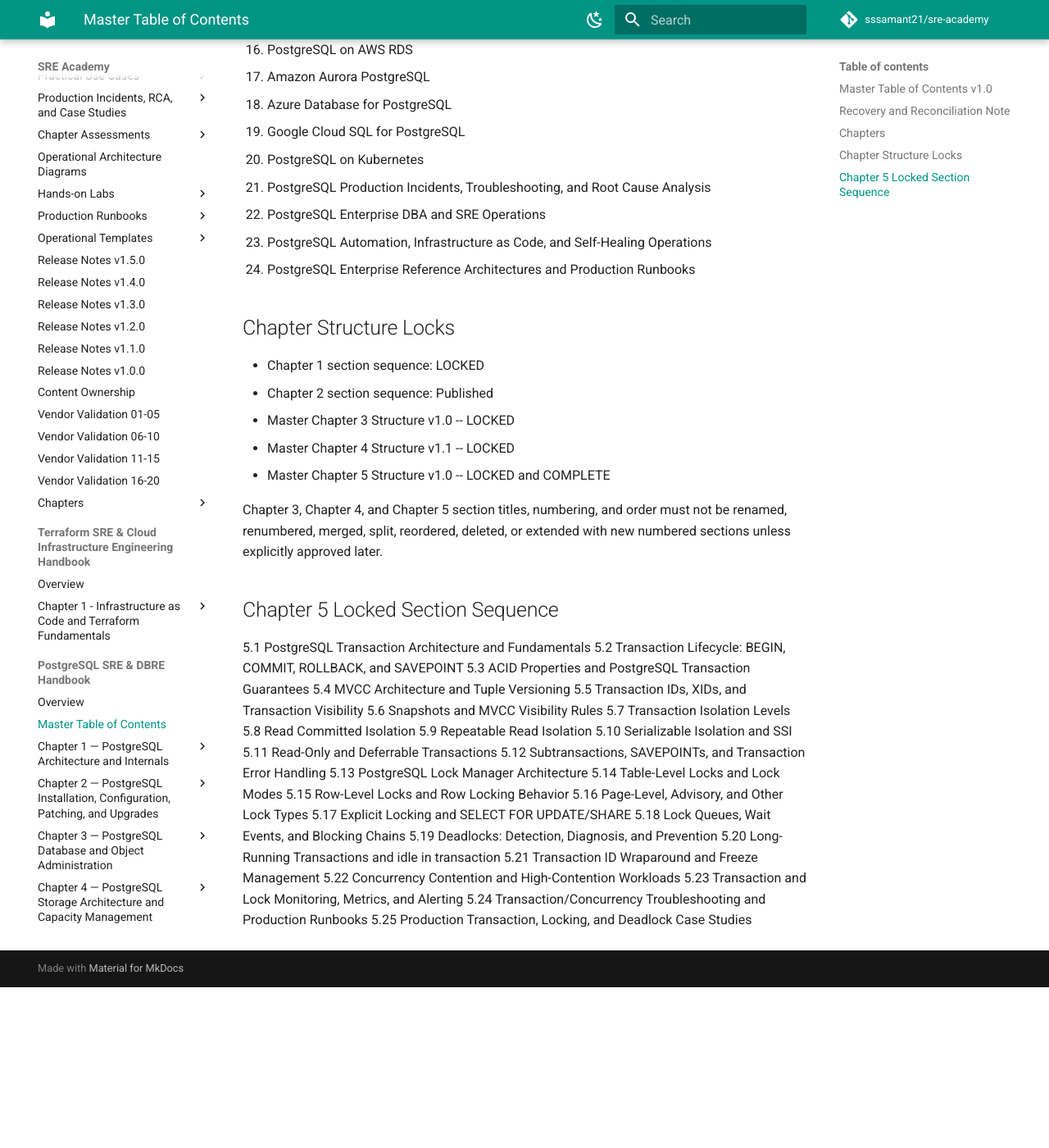
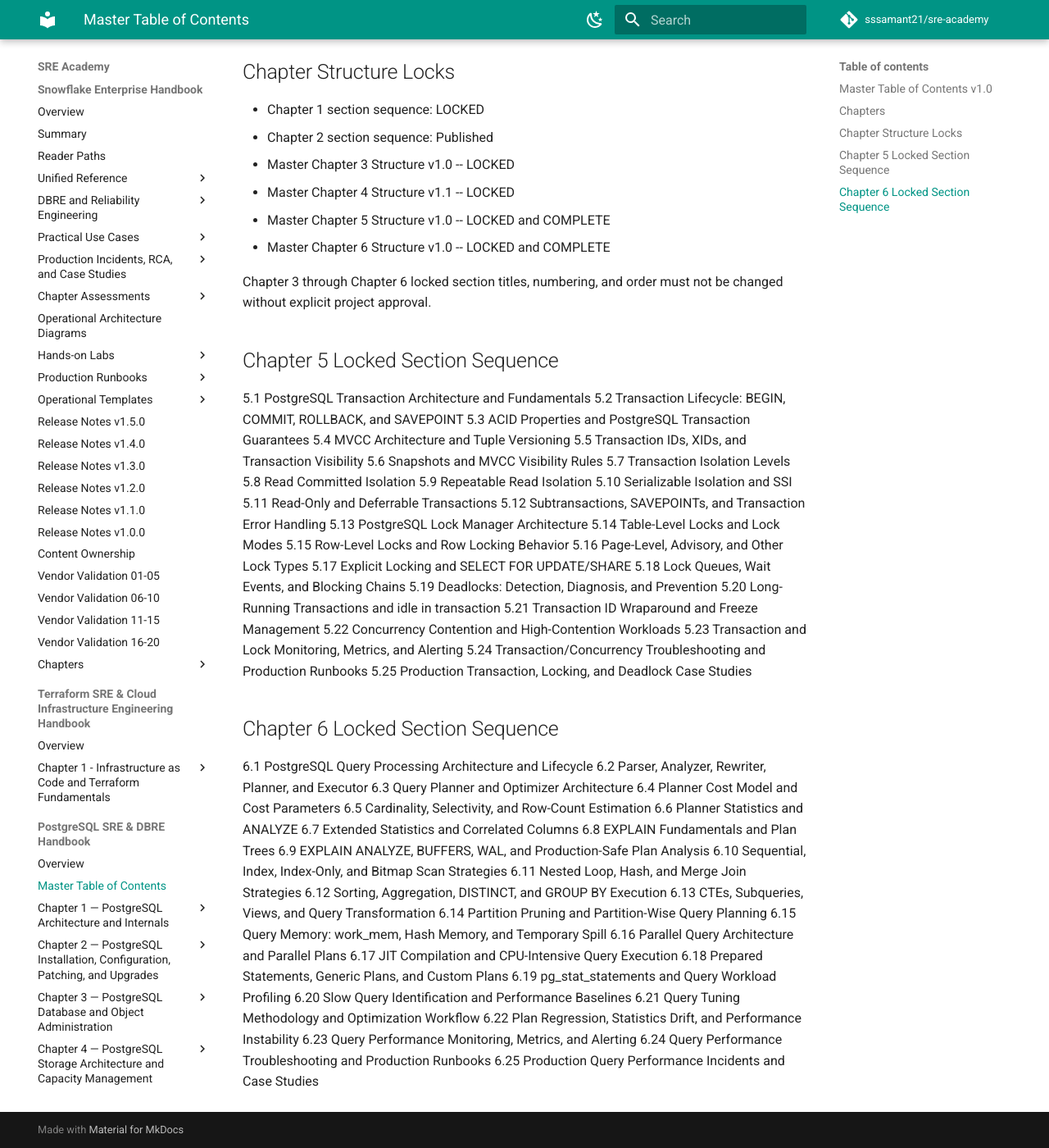
Before and after one commit to sssamant21/sre-academy, an MkDocs documentation site: the page built from docs/books/postgresql-sre-dbre-handbook/MASTER_TOC.md, in a window 1280 px wide and 1400 px high, scrolled down 1208 px. Shown: the whole window at 82% size. Built offline with MkDocs 1.6.1 and Material for MkDocs 9.7.7, drawn with Linux system fonts in a browser that asks for light colours; comment, search, counter and statistics services are not loaded; before the commit the page ends 2412 px from its top, so only the background shows below that; some of the changed text lies outside the part shown.

Commit message:
docs(postgres): lock and complete chapter 6 structure

```diff
--- a/docs/books/postgresql-sre-dbre-handbook/MASTER_TOC.md
+++ b/docs/books/postgresql-sre-dbre-handbook/MASTER_TOC.md
@@ -5,12 +5,6 @@
 Status: LOCKED
 
 This 24-chapter structure is the authoritative source of truth for the PostgreSQL SRE & DBRE Handbook. Chapter names, numbering, or ordering must not be changed without explicit project approval.
-
-## Recovery and Reconciliation Note
-
-Repository history, merged PR evidence, and current handbook files verify Chapter 1 as `PostgreSQL Architecture and Internals` and verify the locked Chapter 1 section sequence from 1.1 through 1.24.
-
-The original historical Master TOC v1.0 file was not recoverable from the current repository, reachable git history, branches, deleted files, or PR metadata. Chapters 2 through 24 are therefore preserved here from the project-approved reconciliation list supplied on 2026-08-17. If an older approved Master TOC artifact is later recovered, that historical evidence takes precedence for exact wording.
 
 ## Chapters
 
@@ -46,8 +40,9 @@
 - Master Chapter 3 Structure v1.0 -- LOCKED
 - Master Chapter 4 Structure v1.1 -- LOCKED
 - Master Chapter 5 Structure v1.0 -- LOCKED and COMPLETE
+- Master Chapter 6 Structure v1.0 -- LOCKED and COMPLETE
 
-Chapter 3, Chapter 4, and Chapter 5 section titles, numbering, and order must not be renamed, renumbered, merged, split, reordered, deleted, or extended with new numbered sections unless explicitly approved later.
+Chapter 3 through Chapter 6 locked section titles, numbering, and order must not be changed without explicit project approval.
 
 ## Chapter 5 Locked Section Sequence
 
@@ -76,3 +71,31 @@
 5.23 Transaction and Lock Monitoring, Metrics, and Alerting
 5.24 Transaction/Concurrency Troubleshooting and Production Runbooks
 5.25 Production Transaction, Locking, and Deadlock Case Studies
+
+## Chapter 6 Locked Section Sequence
+
+6.1 PostgreSQL Query Processing Architecture and Lifecycle
+6.2 Parser, Analyzer, Rewriter, Planner, and Executor
+6.3 Query Planner and Optimizer Architecture
+6.4 Planner Cost Model and Cost Parameters
+6.5 Cardinality, Selectivity, and Row-Count Estimation
+6.6 Planner Statistics and ANALYZE
+6.7 Extended Statistics and Correlated Columns
+6.8 EXPLAIN Fundamentals and Plan Trees
+6.9 EXPLAIN ANALYZE, BUFFERS, WAL, and Production-Safe Plan Analysis
+6.10 Sequential, Index, Index-Only, and Bitmap Scan Strategies
+6.11 Nested Loop, Hash, and Merge Join Strategies
+6.12 Sorting, Aggregation, DISTINCT, and GROUP BY Execution
+6.13 CTEs, Subqueries, Views, and Query Transformation
+6.14 Partition Pruning and Partition-Wise Query Planning
+6.15 Query Memory: work_mem, Hash Memory, and Temporary Spill
+6.16 Parallel Query Architecture and Parallel Plans
+6.17 JIT Compilation and CPU-Intensive Query Execution
+6.18 Prepared Statements, Generic Plans, and Custom Plans
+6.19 pg_stat_statements and Query Workload Profiling
+6.20 Slow Query Identification and Performance Baselines
+6.21 Query Tuning Methodology and Optimization Workflow
+6.22 Plan Regression, Statistics Drift, and Performance Instability
+6.23 Query Performance Monitoring, Metrics, and Alerting
+6.24 Query Performance Troubleshooting and Production Runbooks
+6.25 Production Query Performance Incidents and Case Studies
```
